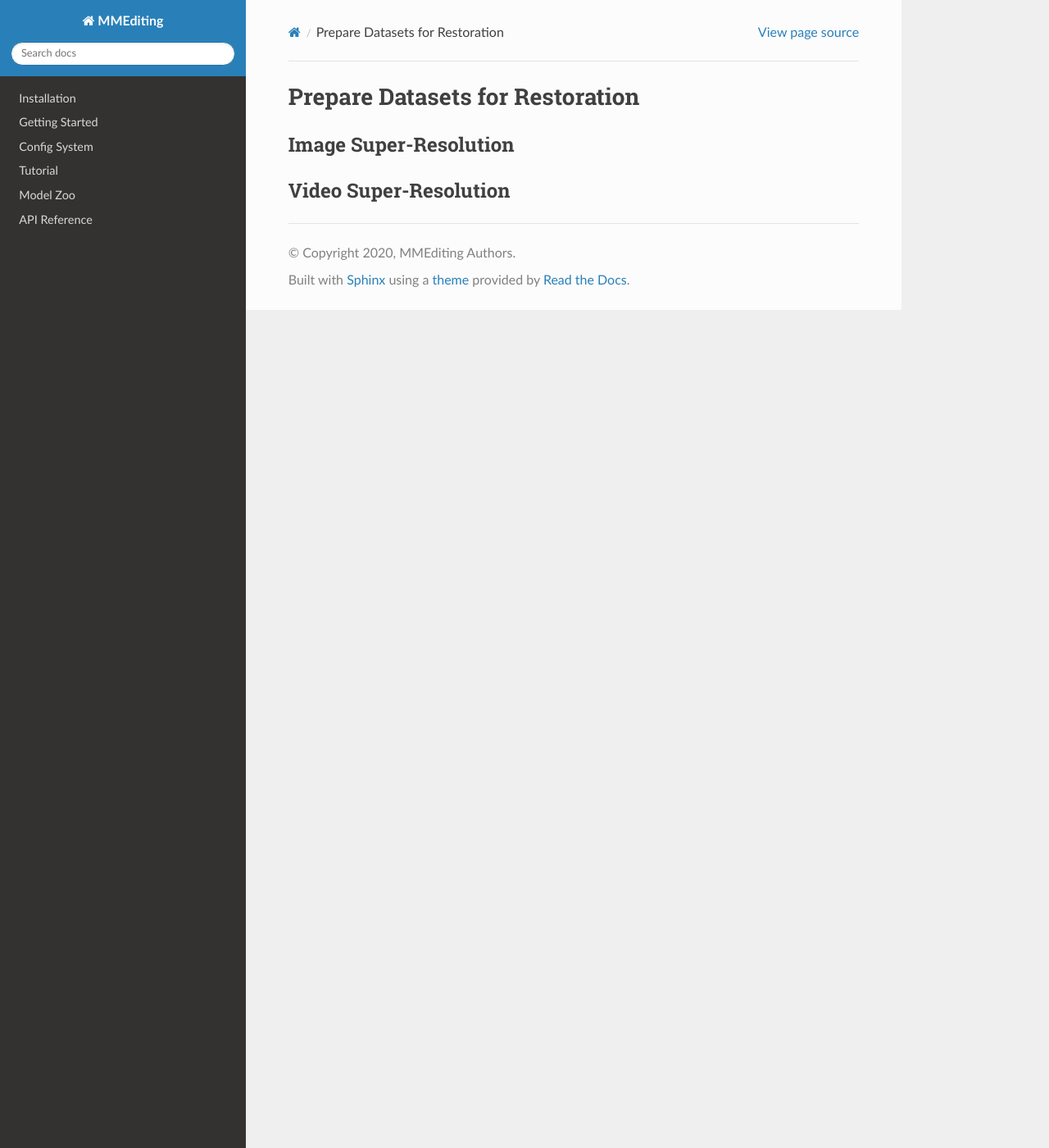
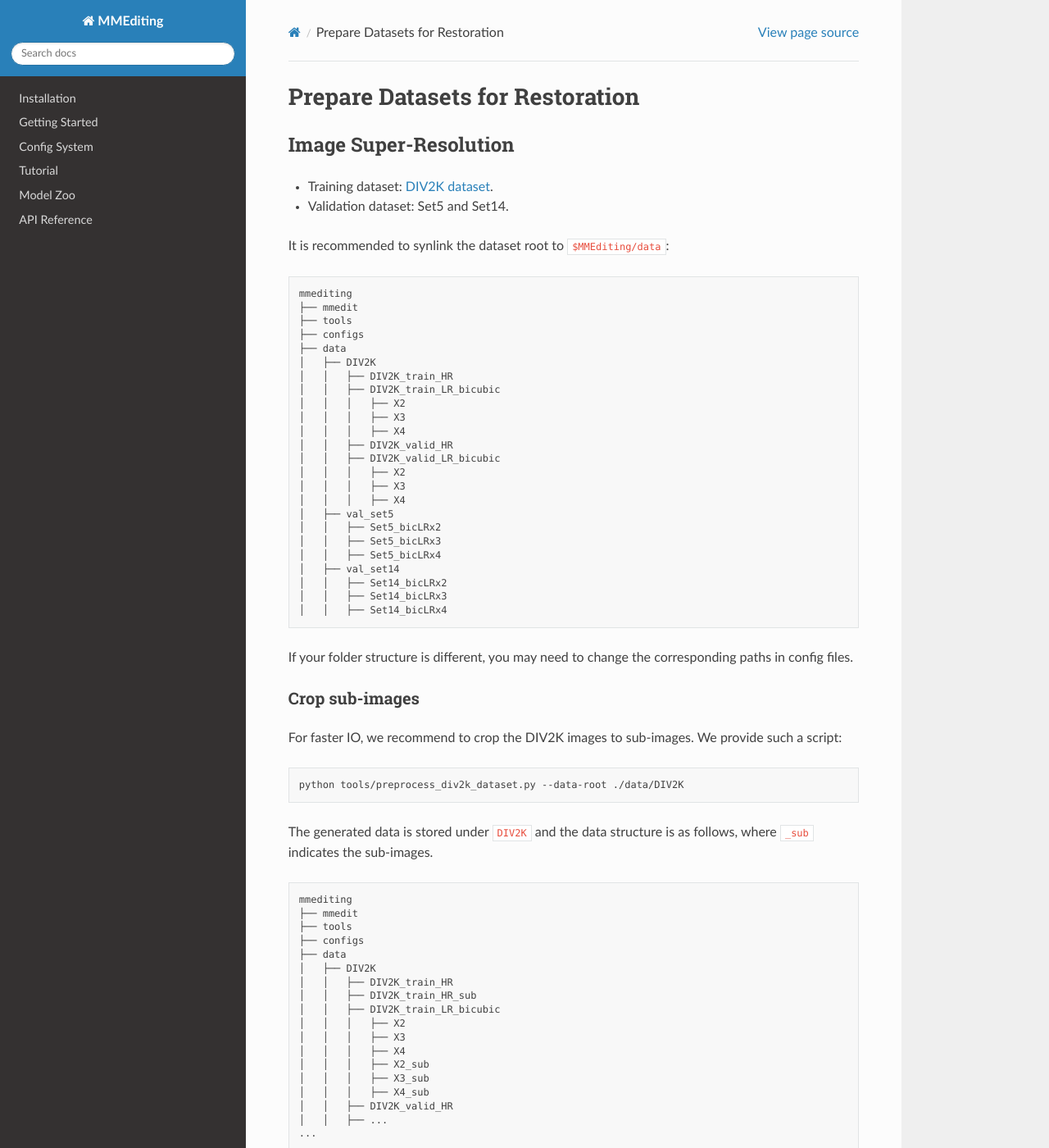
Before and after one commit to open-mmlab/mmagic, a Sphinx documentation site: the page built from docs/datasets_restoration.md, in a window 1280 px wide and 1400 px high. Shown: the whole window at 82% size. Built offline with Sphinx 7.4.7 and the Read the Docs theme 2.0.0, drawn with Linux system fonts in a browser that asks for light colours; some of the changed text lies outside the part shown.

Commit message:
add doc div2k

````diff
--- a/docs/datasets_restoration.md
+++ b/docs/datasets_restoration.md
@@ -1,6 +1,119 @@
 ## Prepare Datasets for Restoration
-
 
 ### Image Super-Resolution
 
+- Training dataset:  [DIV2K dataset](https://data.vision.ee.ethz.ch/cvl/DIV2K/).
+- Validation dataset:  Set5 and Set14.
+
+It is recommended to synlink the dataset root to `$MMEditing/data`:
+
+```
+mmediting
+├── mmedit
+├── tools
+├── configs
+├── data
+│   ├── DIV2K
+│   │   ├── DIV2K_train_HR
+│   │   ├── DIV2K_train_LR_bicubic
+│   │   │   ├── X2
+│   │   │   ├── X3
+│   │   │   ├── X4
+│   │   ├── DIV2K_valid_HR
+│   │   ├── DIV2K_valid_LR_bicubic
+│   │   │   ├── X2
+│   │   │   ├── X3
+│   │   │   ├── X4
+│   ├── val_set5
+│   │   ├── Set5_bicLRx2
+│   │   ├── Set5_bicLRx3
+│   │   ├── Set5_bicLRx4
+│   ├── val_set14
+│   │   ├── Set14_bicLRx2
+│   │   ├── Set14_bicLRx3
+│   │   ├── Set14_bicLRx4
+```
+
+If your folder structure is different, you may need to change the corresponding paths in config files.
+
+#### Crop sub-images
+For faster IO, we recommend to crop the DIV2K images to sub-images. We provide such a script:
+```shell
+python tools/preprocess_div2k_dataset.py --data-root ./data/DIV2K
+```
+
+The generated data is stored under `DIV2K` and the data structure is as follows, where `_sub` indicates the sub-images.
+```
+mmediting
+├── mmedit
+├── tools
+├── configs
+├── data
+│   ├── DIV2K
+│   │   ├── DIV2K_train_HR
+│   │   ├── DIV2K_train_HR_sub
+│   │   ├── DIV2K_train_LR_bicubic
+│   │   │   ├── X2
+│   │   │   ├── X3
+│   │   │   ├── X4
+│   │   │   ├── X2_sub
+│   │   │   ├── X3_sub
+│   │   │   ├── X4_sub
+│   │   ├── DIV2K_valid_HR
+│   │   ├── ...
+...
+```
+
+#### Prepare annotation list
+If you use the annotation mode for the dataset, you first need to prepare a specific `txt` file.
+
+Each line in the annotation file contains the image names and image shape (usually for the ground-truth images), separated by a white space.
+
+Example of an annotation file:
+```
+0001_s001.png (480,480,3)
+0001_s002.png (480,480,3)
+```
+
 ### Video Super-Resolution
+- Training dataset: [REDS dataset](https://seungjunnah.github.io/Datasets/reds.html).
+- Validation dataset: [REDS dataset](https://seungjunnah.github.io/Datasets/reds.html) and Vid4.
+
+Note that we merge train and val datasets in REDS for easy switching between REDS4 partition (used in EDVR) and the official validation partition. <br>
+The original val dataset (clip names from 000 to 029) are modified to avoid conflicts with training dataset (total 240 clips). Specifically, the clip names are changed to 240, 241, ... 269.
+
+You can prepare the REDS dataset by running:
+```shell
+python tools/preprocess_reds_dataset.py ./data/REDS
+```
+
+It is also recommended to synlink the dataset root to `$MMEditing/data`:
+
+```
+mmediting
+├── mmedit
+├── tools
+├── configs
+├── data
+│   ├── REDS
+│   │   ├── train_sharp
+│   │   │   ├── 000
+│   │   │   ├── 001
+│   │   │   ├── ...
+│   │   ├── train_sharp_bicubic
+│   │   │   ├── 000
+│   │   │   ├── 001
+│   │   │   ├── ...
+│   ├── REDS4
+│   │   ├── GT
+│   │   ├── sharp_bicubic
+```
+
+### Prepare LMDB dataset
+If you want to use LMDB datasets for faster IO speed, you can make LMDB files by:
+```shell
+# DIV2K
+python tools/preprocess_div2k_dataset.py --data-root ./data/DIV2K --make-lmdb
+# REDS
+python tools/preprocess_reds_dataset.py ./data/REDS --make-lmdb
+```
````
Also changed, not shown: 3 other files.
